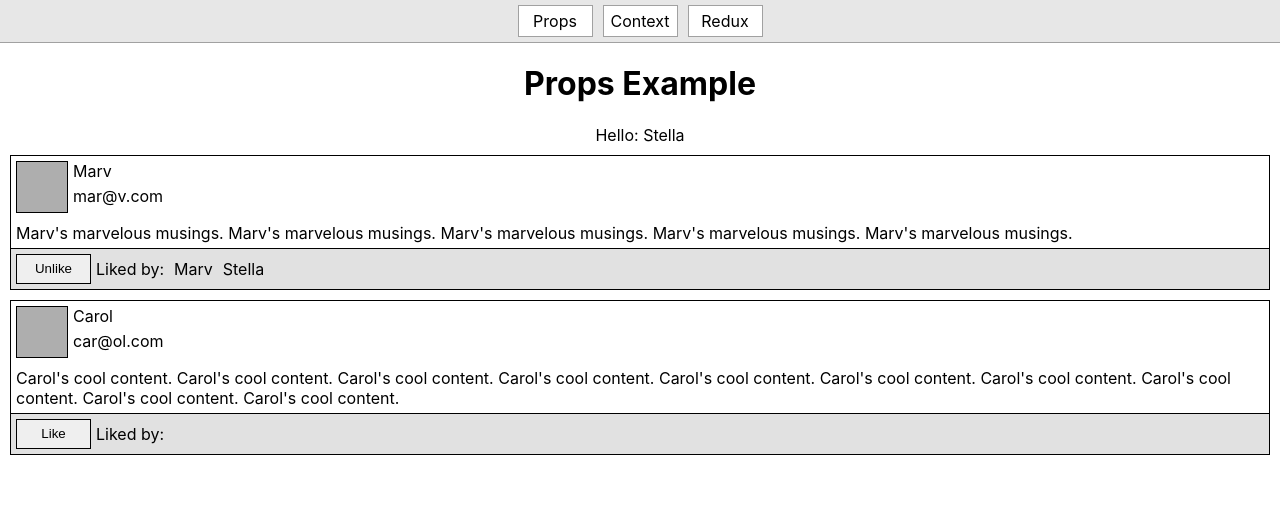
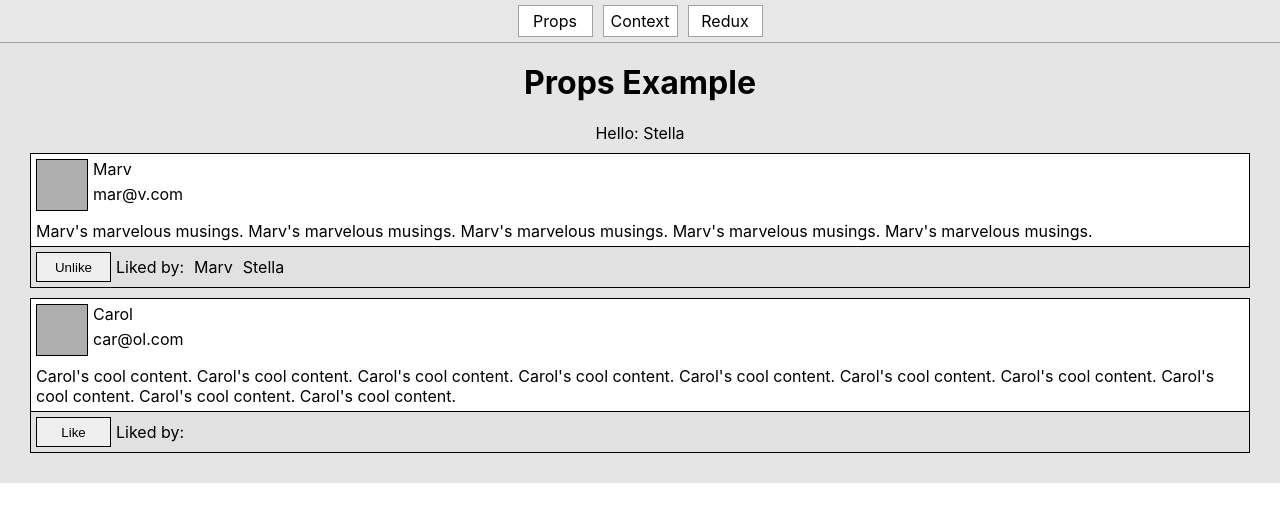
Before and after one commit to jlangevin/tutorials-react-state-management, a React (Create React App) app: page / in a window 1280 px wide. Shown: the top 522 px of the page. Built offline with nearby package versions, Linux system fonts and the light colour scheme.

Commit message:
Add page styling and background colors to indicate page change

```diff
--- a/src/components/ContextExample/ContextExample.js
+++ b/src/components/ContextExample/ContextExample.js
@@ -1,10 +1,12 @@
 import React, { Component } from 'react';
+import * as classes from './ContextExample.module.css';
 
 class ContextExample extends Component {
   render() {
     return (
-      <div>
-        Context Example
+      <div className={classes.Page}>
+        <h1>Context Example</h1>
+        <div>Coming soon...</div>
       </div>
     );
   }
--- /dev/null
+++ b/src/components/ContextExample/ContextExample.module.css
@@ -0,0 +1,8 @@
+.Page {
+  padding: 20px;
+  background-color: rgba(0,0,0,.3);
+}
+.Page h1 {
+  margin-top: 0;
+  color: #000;
+}
--- a/src/components/Header/Header.module.css
+++ b/src/components/Header/Header.module.css
@@ -6,7 +6,7 @@
   left: 0;
   right: 0;
   display: block;
-  margin: 0px auto 20px auto;
+  margin: 0px auto 0px auto;
   padding: 5px;
   list-style: none;
 }
--- a/src/components/PropsExample/FeedItem.module.css
+++ b/src/components/PropsExample/FeedItem.module.css
@@ -1,5 +1,6 @@
 .FeedItem {
   border: 1px solid #000;
+  background-color: #fff;
   margin: 10px;
   text-align: left;
 }
--- a/src/components/PropsExample/PropsExample.js
+++ b/src/components/PropsExample/PropsExample.js
@@ -1,5 +1,6 @@
 import React, { Component } from 'react';
 import Feed from './Feed';
+import * as classes from './PropsExample.module.css';
 
 class PropsExample extends Component {
   state = {
@@ -82,7 +83,7 @@ class PropsExample extends Component {
 
   render() {
     return (
-      <div>
+      <div className={classes.Page}>
         <h1>Props Example</h1>
         <div>Hello: {this.state.user.name}</div>
         <Feed
--- /dev/null
+++ b/src/components/PropsExample/PropsExample.module.css
@@ -0,0 +1,8 @@
+.Page {
+  padding: 20px;
+  background-color: rgba(0,0,0,.1);
+}
+.Page h1 {
+  margin-top: 0;
+  color: #000;
+}
--- a/src/components/ReduxExample/FeedItem.module.css
+++ b/src/components/ReduxExample/FeedItem.module.css
@@ -1,5 +1,6 @@
 .FeedItem {
   border: 1px solid #000;
+  background-color: #fff;
   margin: 10px;
   text-align: left;
 }
--- a/src/components/ReduxExample/Page.js
+++ b/src/components/ReduxExample/Page.js
@@ -1,10 +1,11 @@
 import React from 'react';
 import { connect } from 'react-redux';
 import Feed from './Feed';
+import * as classes from './Page.module.css';
 
 const Page = (props) => {
   return (
-    <div>
+    <div className={classes.Page}>
       <h1>Redux Example</h1>
       <div>Hello: {props.user.name}</div>
       <Feed />
--- /dev/null
+++ b/src/components/ReduxExample/Page.module.css
@@ -0,0 +1,7 @@
+.Page {
+  padding: 20px;
+  background-color: rgba(0,0,0,.5);
+}
+.Page h1 {
+  margin-top: 0;
+}
```
